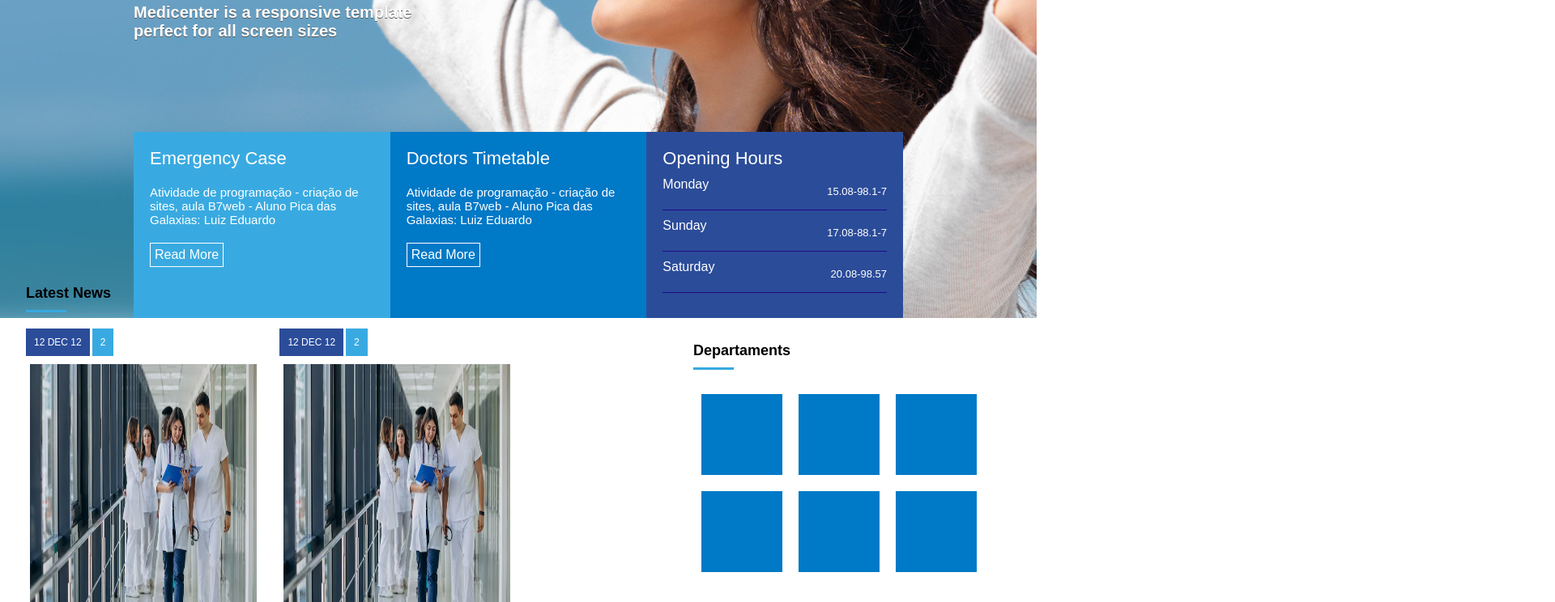
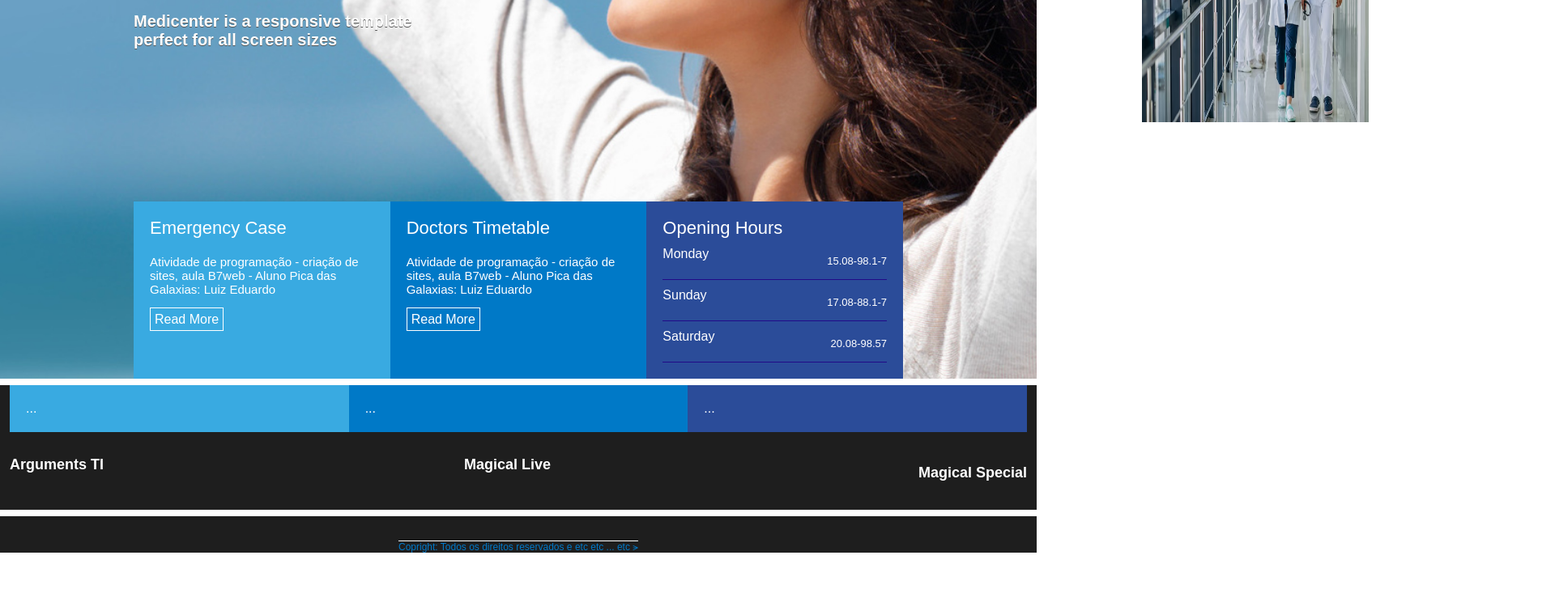
Before and after one commit to Luh47/Site-B7Web, a plain HTML site: page index.html in a window 1280 px wide. Shown: the part 397-1141 px from the top of the page at 81% size, 1920 px wide, since content can reach past the window. After the commit the page ends 1088 px from the top, so only its background shows below. Drawn offline with Linux system fonts and the light colour scheme.

Commit message:
Update style.css

```diff
--- a/Assets/css/style.css
+++ b/Assets/css/style.css
@@ -6,14 +6,39 @@
 
 body {
 
-    height: 100%;
-    width: 100%;
+    display: flex;
+    flex-wrap: wrap;
+    flex: 1 1 100vw;
+}
+.widget {
+    display: flex;
+    flex-wrap: wrap;
+    flex: 1 1 100vw;
 }
 
+
+.geral{
+    display: flex;
+    flex-wrap: wrap;
+    flex: 1 1 100vw;
+}
+
+.zona{
+    display: flex;
+    flex-wrap: wrap;
+    flex: 1 1 100vw;
+}
+
+header, nav, main, aside, footer {
+    display: flex;
+   flex-direction:wrap;
+   flex: 1 1 100vw;
+   margin-bottom: 1vh;
+}
+
+
 header {
-    display: flex;
-    justify-content: center;
-    height: 120px;
+    flex: 1 1 100vw;
 }
 
 .container {
@@ -47,7 +72,7 @@ nav ul {
 }
 
 nav a {
-    padding: 15px;
+
     text-decoration: none;
     text-transform: uppercase;
     color: #727272;
@@ -64,7 +89,7 @@ nav .active  a:hover {
     background-image:url('../imagens/img1.jpg');
     background-position:center;
     background-size:cover;
-    height: 670px;
+   width: 100vw;
 }
 
 .column {
@@ -100,7 +125,6 @@ nav .active  a:hover {
 
 .banner_options {
     width: 950px;
-    height: 230px;
     display:flex;
 }
 
@@ -135,7 +159,7 @@ nav .active  a:hover {
 }
 
 .banner_options a {
-    display: inline-block;
+
     border: 1px solid #FFF;
     padding: 5px;
     text-decoration: none;
@@ -146,7 +170,7 @@ nav .active  a:hover {
 
 .Off {
     display: flex;
-    flex-direction: row;
+    flex-direction: wrap;
     border-bottom: 1px solid #210a88;
     margin-top: 10px;
     justify-content: space-between;
@@ -192,7 +216,6 @@ h3, span {
 
 .widget-title-bar {
     width:50px;
-    height:3px;
     background-color:#36a9e1;
     margin-top: 10px;
 }
@@ -257,11 +280,15 @@ article .news-thumbnail {
 }
 
 .azulmaril {
+    display: flex;
+    flex-wrap: wrap;
    border: 5px solid #FFF;
    margin-right: 5px;
 }
 
 .news-posted-at {
+    display: flex;
+    flex-wrap: wrap;
     background-color:#2b4c99;
     color:#FFF;
     font-size:12px;
@@ -270,6 +297,8 @@ article .news-thumbnail {
 }
 
 .news-coments {
+    display: flex;
+    flex-wrap: wrap;
     background-color:#39aae1;
     color:#FFF;
     font-size:12px;
@@ -291,6 +320,7 @@ article .news-thumbnail {
 }
 
 footer {
+    flex-wrap: wrap;
     background-color: #1e1e1e;
     display: flex;
     justify-content: center;
@@ -342,9 +372,7 @@ footer .widget-title-text {
 
 .footer-copy {
     border-top: 1px solid #FFF;
-    height:40px;
-    line-height:40px;
-    color:#0079c9;
+   color:#0079c9;
     font-size:12px;
     margin-top:30px;
     flex-wrap: wrap;
```
